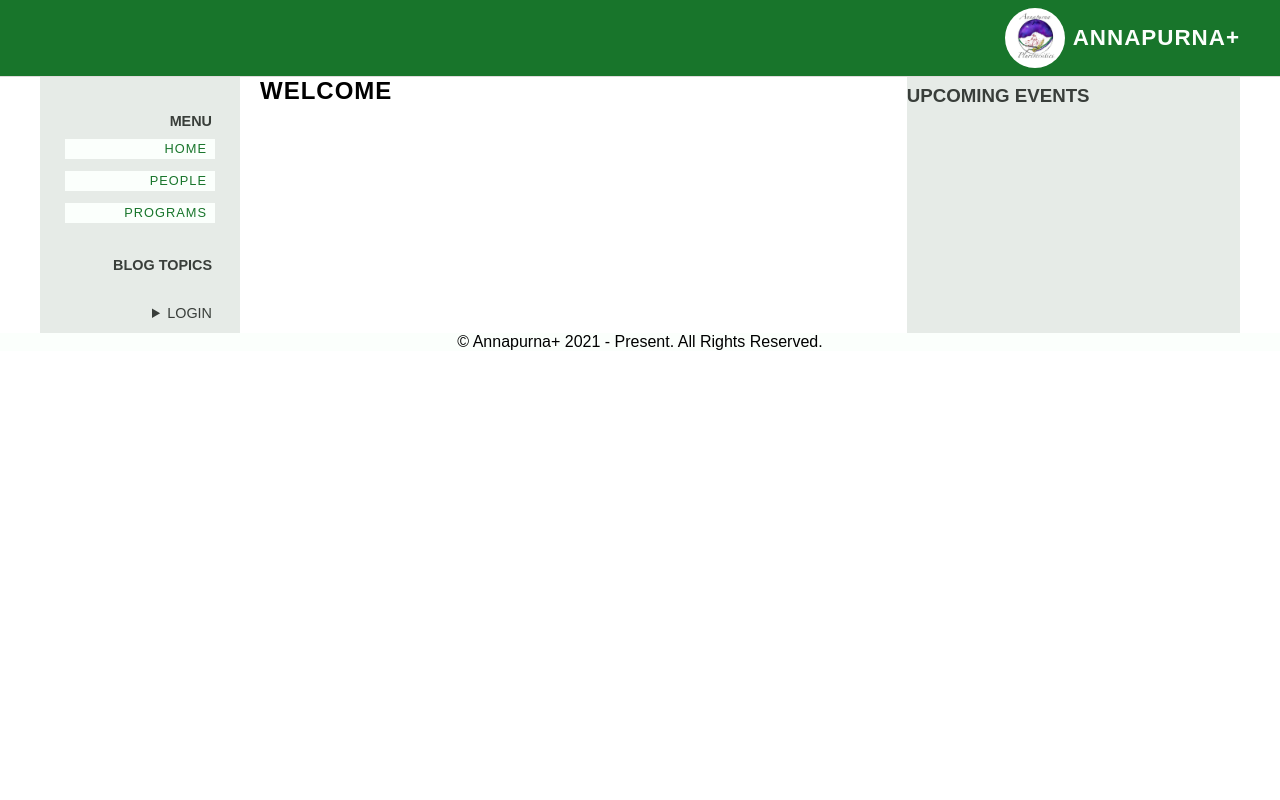
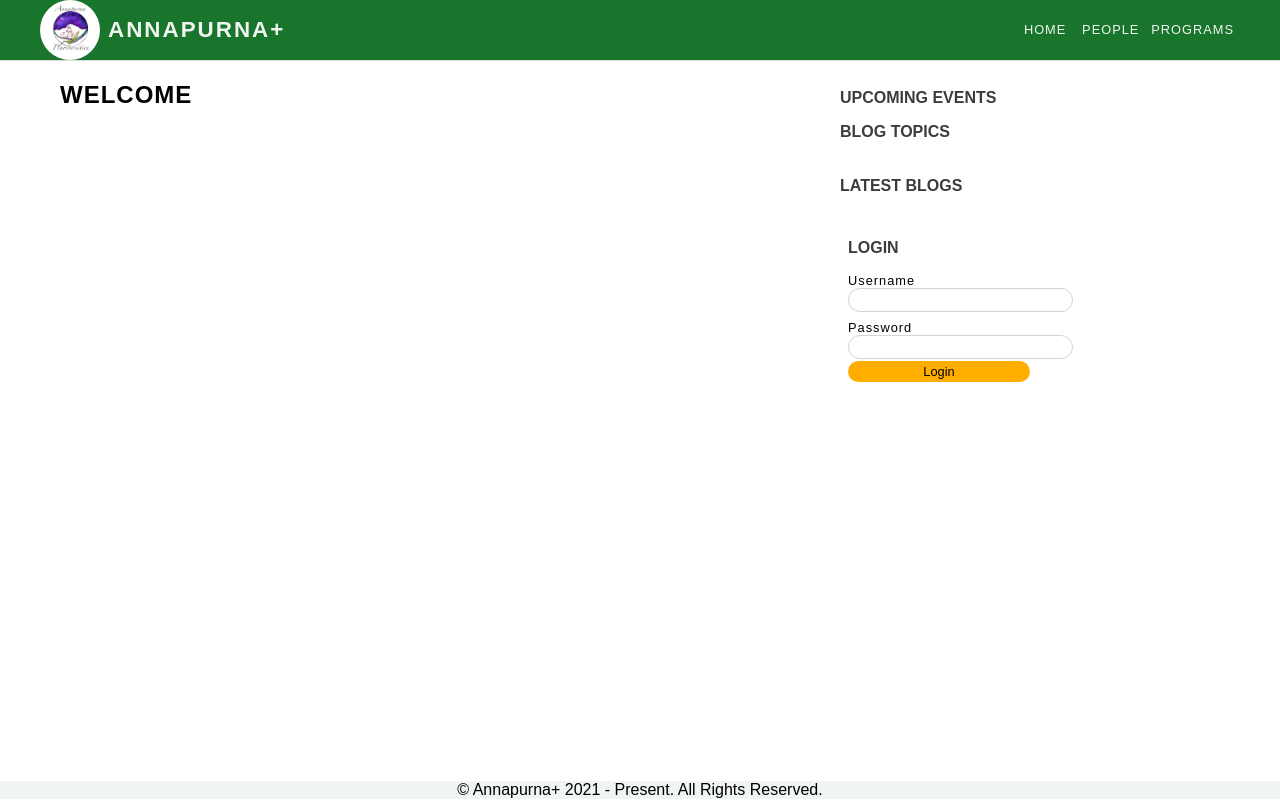
Before and after one commit to anilbhattaraitoronto/annapurnaplus, a Django app: page / in a window 1280 px wide. Run offline with Django 3.2, Linux system fonts and the light colour scheme; data that the repository does not hold is empty.

Commit message:
brought the menu to the top and styled the sidebar contents

```diff
--- a/accounts/views.py
+++ b/accounts/views.py
@@ -19,7 +19,7 @@ def login_view(request):
         if user is not None:
             login(request, user)
             messages.success(
-                request, "You have successfully logged in. Welcome")
+                request, "You have successfully logged in.")
             return HttpResponseRedirect(reverse('home_view'))
 
     return HttpResponseRedirect(reverse('home_view'))
@@ -29,5 +29,5 @@ def logout_view(request):
 
     logout(request)
     messages.success(
-        request, 'You have successfully logged out. You can login or roam around elsewhere!')
+        request, 'You have successfully logged out.')
     return HttpResponseRedirect(reverse('home_view'))
--- a/annasite/staticassets/css/main.css
+++ b/annasite/staticassets/css/main.css
@@ -9,45 +9,49 @@
 body{
     --theme-color-main: rgb(24, 117, 43);
     --theme-dark: rgb(57, 62, 58);
-    --theme-light: rgb(230, 235, 231);
-    --theme-lighter: rgb(251, 255, 252);
+    --theme-light: rgb(210, 213, 211);
+    --theme-lighter: rgb(241, 245, 242);
+    --theme-brown:rgb(255, 174, 0);
     width: 100%;
     margin: auto;
     font-family: Arial;
     position: relative;
 }
+a{
+    text-decoration: none;
+}
 .header-container{
     width: 100%;
     background: var(--theme-color-main);
-    padding:  8px;
+    padding:  0;
     margin-bottom: 1px;
     box-shadow: 0 1px 0 rgb(223, 219, 219);
     position: sticky;
     top: 0;
-    z-index: 100;
+    z-index: 70;
+
 }
-.header{
-    width: 100%;
+.top-header{
+    position: relative;
+    display: flex;
+    justify-content: space-between;
+    align-items: center;
     max-width: 1200px;
-    margin: auto;
-    display: flex;
-    justify-content: flex-end;
-    align-items: center;
-    position:sticky;
-    top: 0;
+    margin:auto;
 }
+
 .app-wrapper{
     display: grid;
-    grid-template-columns: 200px 3fr;
+    grid-template-columns: 1fr;
     width: 100%;
     max-width: 1200px;
     margin: auto;
     position: relative;
+    min-height: 90vh;
+    padding: 20px;
 }
 .menu, .close-menu{
     position: absolute;
-    top: 1px;
-
     font-size: 1.3em;
     padding: 2px;
     border: 1px solid var(--theme-light);
@@ -62,88 +66,43 @@ body{
     transition: 200ms all ease-in-out;
 }
 .menu{
-left: 2px;
-z-index: 80;
+    top: 16px;
+    right: 2px;
+    z-index: 180;
 }
 .close-menu{
+    top: 0;
     right: 2px;
-    background: var(--theme-light);
-    color: var(--theme-dark);
+    background: var(--theme-dark);
+    color: var(--theme-lighter);
 }
-.navbar{
-    display: flex;
-    justify-content: flex-start;
-    align-items: center;
-    flex-direction: column;
-    background: var(--theme-light);
-    overflow: auto;
-    padding: 8px;
-    transition: 250ms all ease-in-out;
-    position: relative;
-}
+
 .masthead{
     text-decoration: none;
     color: var(--theme-lighter);
     text-transform: uppercase;
     font-size: .7em;
-    letter-spacing: 1px;
+    letter-spacing: 2px;
     transition: 200ms all ease-in-out;
 }
 .masthead:hover{
     color: var(--theme-light);
 }
-.auth-nav{
-    display: flex;
-    justify-content: flex-end;
-    align-items: center;
 
-}
-.auth-link{
-    padding: 3px;
-    text-decoration: none;
-    margin: 5px 2px;
-    background: var(--theme-color-main);
-    color: white;
-    min-width: 65px;
-    text-align: center;
-    text-transform: uppercase;
-    font-size: .7em;
-    border: 1px solid transparent;
-    transition: 200ms all ease-in-out;
-    letter-spacing: 1px;
-    border-radius: 4px;
-}
-.auth-link:hover{
-    color: var(--theme-color-main);
-    border-color: var(--theme-light);
-    background: white;
-}
 
 /* Style for main-nav BEGINS*/
 .main-nav{
     display: flex;
-    flex-direction: column;
     justify-content: flex-end;
-    align-items: flex-end;
+    align-items: center;
 }
-.main-nav h3, summary{
-    min-width: 160px;
-    margin: 24px auto 0 auto;
-    padding: 4px 8px;
-    text-transform: uppercase;
-    color: var(--theme-dark);
-    text-align: right;
-    font-size: .9em;
-}
+
 .main-link{
-    padding: 2px 8px;
-    margin: 6px auto;
-    text-decoration: none;
-    min-width: 150px;
-    background: var(--theme-lighter);
-    color: var(--theme-color-main);
-    border-bottom: 1px solid var(--theme-lighter);
-    text-align: right;
+    margin: 0 6px;
+    min-width: 50px;
+    color: var(--theme-lighter);
+    border-bottom: 1px solid transparent;
+    text-align: center;
     transition: 250ms all ease-in-out;
     font-size: .8em;
     text-transform: uppercase;
@@ -155,22 +114,40 @@ z-index: 80;
     color: white;
 }
 /* Style for main-nav ENDS*/
+
 /* Style for page-layout BEGINS */
 .page-layout{
 display: grid;
 grid-template-columns: 2fr 1fr;
-
+grid-column-gap: 20px;
 }
 /* Style for page-layout ENDS */
 /* Style for main-content begins */
 .main-content{
     width: 100%;
-    max-width: 1100px;
-    padding: 0 20px;
+    max-width: 1200px;
 }
 /* Style for main-content ends */
 .right-fixed-sidebar{
-    background: var(--theme-light);
+    background: white;
+}
+.category-link, .auth-link{
+    background:rgb(255, 174, 0);
+    padding: 2px 4px;
+    margin-right: 4px;
+    border-radius: 2px;
+    text-transform: lowercase;
+    font-size: .8em;
+    color: black;
+}
+.category-link:hover, .auth-link:hover{
+    color: var(--theme-color-main);
+}
+.side-blog-container{
+    margin: 20px 0;
+}
+.side-blog{
+    list-style: none;
 }
 /* Style for component and component details  BEGINS*/
 .page-title{
@@ -183,6 +160,7 @@ grid-template-columns: 2fr 1fr;
     text-transform: uppercase;
     color: var(--theme-dark);
     padding: 8px 0;
+    font-size: 1em;
 }
 .item-title{
     color: var(--theme-color-main);
@@ -202,87 +180,76 @@ summary:hover{
 }
 .home-page-content{
     position: relative;
-    /* display: grid;
-    grid-template-columns: 1fr; */
 }
 
 .event{
-    border-bottom: 1px solid var(--theme-lighter);
-    padding: 8px;
-    line-height: 1.7;
+    border-bottom: 1px solid var(--theme-light);
+    padding: 8px 0;
+    line-height: 1.5;
     margin-bottom: 10px;
     font-size: .9em;
 }
 .message{
     text-align: center;
     background: var(--theme-color-main);
-    color: var(--theme-lighter);
+    color: yellow;
     padding: 20px;
     transition: 250ms all ease-in-out;
     position: absolute;
-    top: 0;
+    top: -50px;
     left: 0;
     right: 0;
-    width: 100%;
+    width: 80%;
     max-width: 500px;
     margin: auto;
+    z-index: 200;
 }
 img{
     display: block;
     width: 100%;
-    max-width: 700px;
-    max-height: 300px;
+    max-height: 350px;
     object-fit: cover;
     margin: auto;
 }
  /* HOME PAGE STYLE ENDSS */
  /* LOGIN PAGE STYLE BEGINS */
- .login-page{
+
+.form-container{
+    padding: 8px;
     width: 100%;
-    margin: auto;
-    padding: 30px 8px;
+    margin: 16px auto;
 }
-.login-page-message{
-    text-align: center;
-    color: var(--theme-color-main);
-    transition: 250ms all ease-in-out;
-    position: absolute;
-    top: 0;
-    left: 0;
-    right: 0;
+form{
     width: 100%;
-    max-width: 600px;
-    margin: auto;
+    max-width: 180px;
 }
-.login-page h2{
-    text-align: center;
-}
-/* form{
-    width: 100%;
-    max-width: 320px;
-    margin: auto;
-} */
 label, input{
     display: block;
     width: 100%;
     margin: auto;
 }
 label{
-    margin-top: 20px;
-    text-align: right;
+    margin-top: 8px;
+    font-size: .8em;
+    letter-spacing: 1px;
 }
 input{
-    padding: 4px 8px;
+    all: unset;
+    padding: 2px 8px;
+    border-radius: 20px;
+    border: 1px solid var(--theme-light);
+}
+input:focus{
+    border: 1px solid var(--theme-color-main);
 }
 input[type='submit']{
-    all: unset;
-    margin-top: 20px;
+    margin-top: 2px;
     cursor: pointer;
-    font-size: 1em;
-    background: var(--theme-color-main);
-    color: white;
+    font-size: .8em;
+    background: var(--theme-brown);
+    color: black;
     width: 100%;
-    padding: 4px 0;
+    padding: 2px 0;
     text-align: center;
     transition: 200ms all ease-in-out;
     border:1px solid transparent;
--- a/annasite/views.py
+++ b/annasite/views.py
@@ -6,7 +6,6 @@ import datetime
 def home_view(request):
     latest_blogs = Blog.objects.filter(is_archived=False)
     featured_blog = latest_blogs.filter(is_featured=True).first()
-    #featured_blog = featured_blogs[0]
     upcoming_events = Event.objects.filter(
         event_date__gte=datetime.date.today())
     context = {
--- a/templates/base.html
+++ b/templates/base.html
@@ -25,73 +25,38 @@
 <body>
     <!-- Top Header begins -->
     <header class="header-container">
-        <div class="header">
+        <header class="top-header">
             <span class="menu">≣</span>
-             <h1> <img src="{% static 'images/aplus_logo.png' %}" alt="" class="header-logo">  <a href="{% url 'home_view' %}" class="masthead">Annapurna+</a> </h1>
-        </div>
+            <a href="{% url 'home_view' %}" ><h1> <img src="{% static 'images/aplus_logo.png' %}" alt="" class="header-logo" width="50"> <span class="masthead">Annapurna+</span>  </h1></a>
+
+        <!-- main-nav begins -->
+            <div class="main-nav">
+                <span class="close-menu">X</span>
+                <a href="{% url 'home_view' %}" class="main-link">HOME</a>
+                <a href="{% url 'posts:people' %}" class="main-link">People</a>
+                <a href="{% url 'posts:programs' %}" class="main-link">Programs</a>
+                {% comment %}
+                <a href="{% url 'posts:blog_list' %}" class="main-link">Latest Blogs</a>
+                {% endcomment %}
+            </div>
+        </header>
+
+       <!-- main-nav ends -->
     </header>
     <!-- Top Header ENDS -->
 
     <!-- App Wrapper Begins -->
     <div class="app-wrapper">
 
-        <!-- Navbar begins -->
-        <nav class="navbar">
-            <span class="close-menu">X</span>
-            <div class="main-nav">
-                <h3>Menu</h3>
-                <a href="{% url 'home_view' %}" class="main-link">HOME</a>
-                <a href="{% url 'posts:people' %}" class="main-link">People</a>
-                <a href="{% url 'posts:programs' %}" class="main-link">Programs</a>
-                {% comment %}
-                <a href="{% url 'posts:blog_list' %}" class="main-link">Latest Blogs</a>
-                {% endcomment %}
-                <h3>Blog Topics</h3>
-                {% for category in categories %}
-                <a href="{% url 'posts:category_blogs' category.id category.slug %}" class="main-link">{{category.name}}</a>
-                {% endfor %}
-                {% comment %}
-                <h3>Latest Blogs</h3>
-                {% for blog in latest_blogs %}
-                <a href="{% url 'posts:blog_detail' blog.id %}">{{blog.title}}</a>
-                {% endfor %}
-                {% endcomment %}
 
-                {% if not request.user.is_authenticated %}
-                <details>
-                    <summary> Login </summary>
-                    <form action="{% url 'login' %}" method="POST" class="login-form">
-                    {% csrf_token %}
-                    <label for="username">Username</label>
-                    <input type="text" name="username" id="password" required>
-                    <label for="password">Password</label>
-                    <input type="password" name="password" id="password" required>
-                    <input type="submit" value="Login">
-                </form>
-                </details>
-
-                {% comment %}
-                <a href="{% url 'login' %}" class="main-link">Login</a>
-
-                <a href="{% url 'register' %}" class="main-link">Register</a>
-                {% endcomment %}
-                {% else %}
-                <h3>Manage</h3>
-                <a href="{% url 'logout' %}" class="main-link">Logout</a>
-                {% endif %}
-                {%if request.user.is_authenticated and request.user.is_staff %}
-                <a href="{% url 'admin:index' %}" class="main-link">Admin</a>
-                {% comment %}
-                <a href="{% url 'posts:add_blog' %}" class="main-link">Add Blog</a>
-                {% endcomment %}
-                {% endif %}
-
-            </div>
-        </nav>
-      <!-- Navbar Ends -->
         <section class="page-layout">
              <!-- Main Content Begins -->
         <main class="main-content">
+            {% if messages%}
+    {% for message in messages %}
+    <p class="message">{{message}}</p>
+    {% endfor %}
+    {% endif %}
 
             {% block content %}
             {% endblock content %}
@@ -114,6 +79,60 @@
                 </div>
                 {% endfor %}
                 {% endif %}
+                <div class="category-nav">
+                    <h3 class="section-title">Blog Topics</h3>
+                    {% if categories %}
+                    {% for category in categories %}
+                    <a href="{% url 'posts:category_blogs' category.id category.slug %}" class="category-link">{{category.name}}</a>
+                    {% endfor %}
+                    {% endif %}
+                </div>
+
+               <div class="side-blog-container">
+                   <h3 class="section-title">Latest Blogs</h3>
+                   <ul>
+                       {% for blog in latest_blogs %}
+                <li class="side-blog">
+                     <a href="{% url 'posts:blog_detail' blog.id %}">{{blog.title}}</a>
+                </li>
+                   </ul>
+
+
+                {% endfor %}
+               </div>
+
+
+
+                {% if not request.user.is_authenticated %}
+              <div class="form-container">
+                <h3 class="section-title">Login</h3>
+                <form action="{% url 'login' %}" method="POST" class="login-form">
+                    {% csrf_token %}
+                    <label for="username">Username</label>
+                    <input type="text" name="username" id="password" required>
+                    <label for="password">Password</label>
+                    <input type="password" name="password" id="password" required>
+                    <input type="submit" value="Login">
+                </form>
+              </div>
+
+
+
+                {% comment %}
+                <a href="{% url 'login' %}" class="main-link">Login</a>
+
+                <a href="{% url 'register' %}" class="main-link">Register</a>
+                {% endcomment %}
+                {% else %}
+                <h3 class="section-title">Manage</h3>
+                <a href="{% url 'logout' %}" class="auth-link">Logout</a>
+                {% endif %}
+                {%if request.user.is_authenticated and request.user.is_staff %}
+                <a href="{% url 'admin:index' %}" class="auth-link">Admin</a>
+                {% comment %}
+                <a href="{% url 'posts:add_blog' %}" class="auth-link">Add Blog</a>
+                {% endcomment %}
+                {% endif %}
         </article>
         </section>
 
@@ -134,9 +153,16 @@ document.querySelector(menuClass).addEventListener('click', ()=>{
                 document.querySelector(navbarClass).classList.toggle('visible')
             })
             }
-            toggleMenu('.menu', '.navbar')
-            toggleMenu('.close-menu', '.navbar')
+            toggleMenu('.menu', '.main-nav')
+            toggleMenu('.close-menu', '.main-nav')
           });
+
+
+            function fadeMessage(){
+                document.querySelector('.message').style.transform ='scale(0)'
+            }
+            setTimeout(fadeMessage, 5000)
+
     </script>
 </body>
 </html>
--- a/templates/home/index.html
+++ b/templates/home/index.html
@@ -5,11 +5,7 @@
 {% block content %}
 
 <div class="home-page">
-    {% if messages%}
-    {% for message in messages %}
-    <p class="message">{{message}}</p>
-    {% endfor %}
-    {% endif %}
+
 
     <main class="home-page-content">
 
@@ -64,10 +60,5 @@
     </main>
 
 </div>
-<script>
-    function fadeMessage(){
-        document.querySelector('.message').style.transform ='scale(0)'
-    }
-    setTimeout(fadeMessage, 5000)
-</script>
+
 {% endblock content %}
```
Also changed, not shown: other parts of annasite/staticassets/css/main.css (+16 -8 lines).
